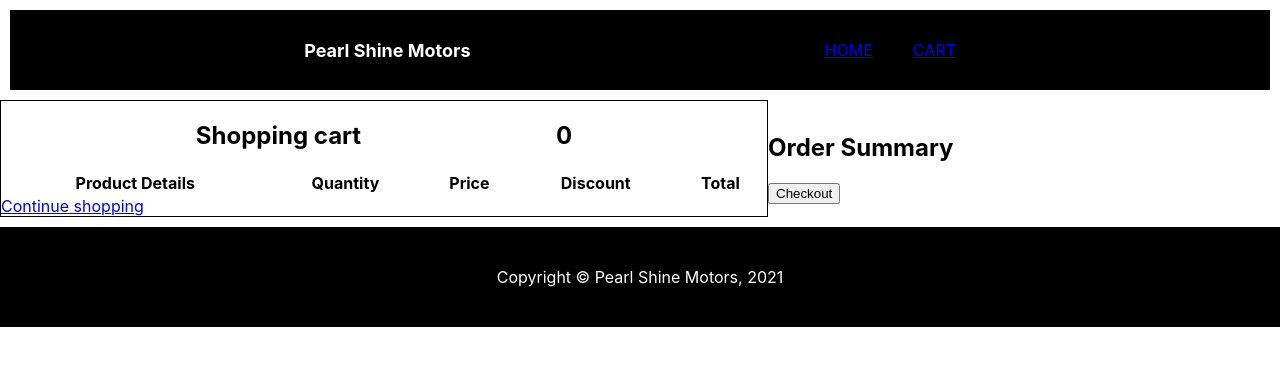
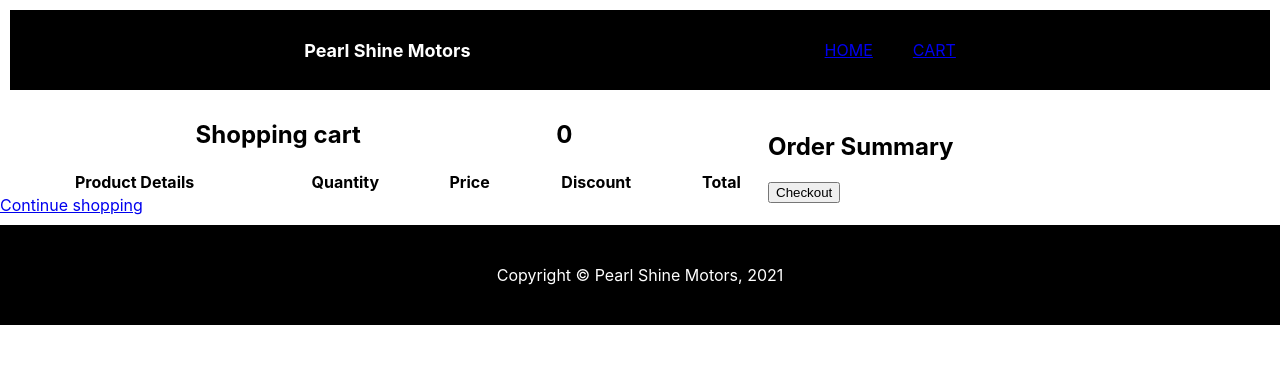
Before and after one commit to NickyGuants/React-redux-ecommerce, a React (Create React App) app: page /cart in a window 1280 px wide. Shown: the top 366 px of the page. Built offline with nearby package versions, Linux system fonts and the light colour scheme.

Commit message:
remove cart border

```diff
--- a/src/App.css
+++ b/src/App.css
@@ -135,7 +135,6 @@ nav ul li {
 }
 .cart {
   width: 60%;
-  border: #000 solid 1px;
   display: flex;
   flex-direction: column;
 }
@@ -162,4 +161,5 @@ table {
   align-items: center;
   width: 100%;
   justify-content: center;
+  bottom: 0;
 }
```
